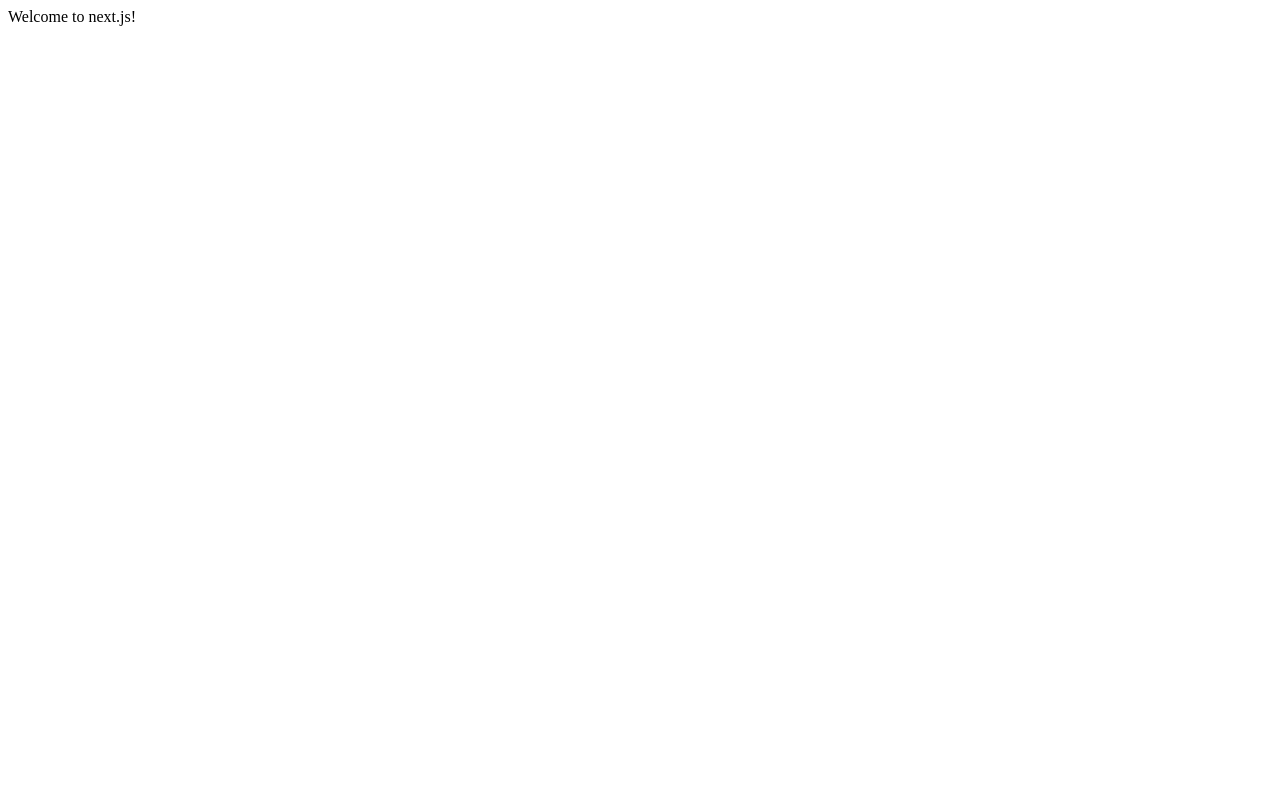
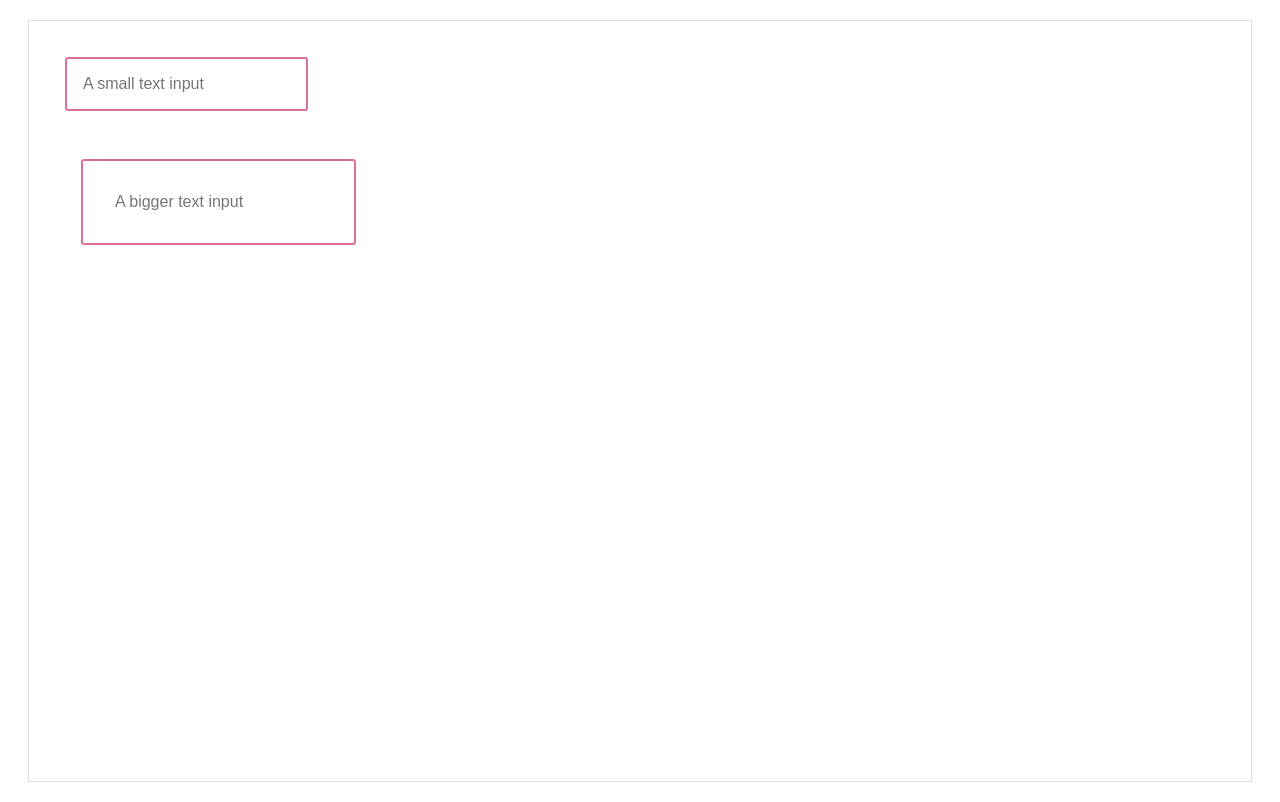
Before and after one commit to spences10/characters-from-password, a Next.js app: page / in a window 1280 px wide. Built offline with nearby package versions, Linux system fonts and the light colour scheme.

Commit message:
add styled-components 💅

```diff
--- /dev/null
+++ b/components/Layout.js
@@ -0,0 +1,16 @@
+import React from 'react'
+
+const layoutStyle = {
+  margin: 20,
+  padding: 20,
+  border: '1px solid #DDD',
+  height: '90vh'
+}
+
+const Layout = (props) => (
+  <div style={layoutStyle}>
+    {props.children}
+  </div>
+)
+
+export default Layout
--- /dev/null
+++ b/components/Textbox.js
@@ -0,0 +1,28 @@
+import React from 'react'
+import styled from 'styled-components'
+
+const Input = styled.input.attrs({
+  // we can define static props
+  type: 'password',
+
+  // or we can define dynamic ones
+  margin: props => props.size || '1em',
+  padding: props => props.size || '1em'
+})`
+  color: palevioletred;
+  font-size: 1em;
+  border: 2px solid palevioletred;
+  border-radius: 3px;
+
+  /* here we use the dynamically computed props */
+  margin: ${props => props.margin};
+  padding: ${props => props.padding};
+`;
+
+export default () => (
+	<div>
+		<Input placeholder="A small text input" size="1em" />
+		<br />
+		<Input placeholder="A bigger text input" size="2em" />
+	</div>
+)
--- a/package.json
+++ b/package.json
@@ -14,6 +14,7 @@
   "dependencies": {
     "next": "3.0.3",
     "react": "15.6.1",
-    "react-dom": "15.6.1"
+    "react-dom": "15.6.1",
+    "styled-components": "2.1.2"
   }
 }
--- a/pages/index.js
+++ b/pages/index.js
@@ -1,4 +1,9 @@
+import React from 'react'
+import Layout from '../components/Layout'
+import Textbox from '../components/Textbox'
 
 export default () => (
-  <div>Welcome to next.js!</div>
+  <Layout>
+    <Textbox />
+  </Layout>
 )
```
Also changed, not shown: 1 other file (tests, documents, lock files or other folders).
